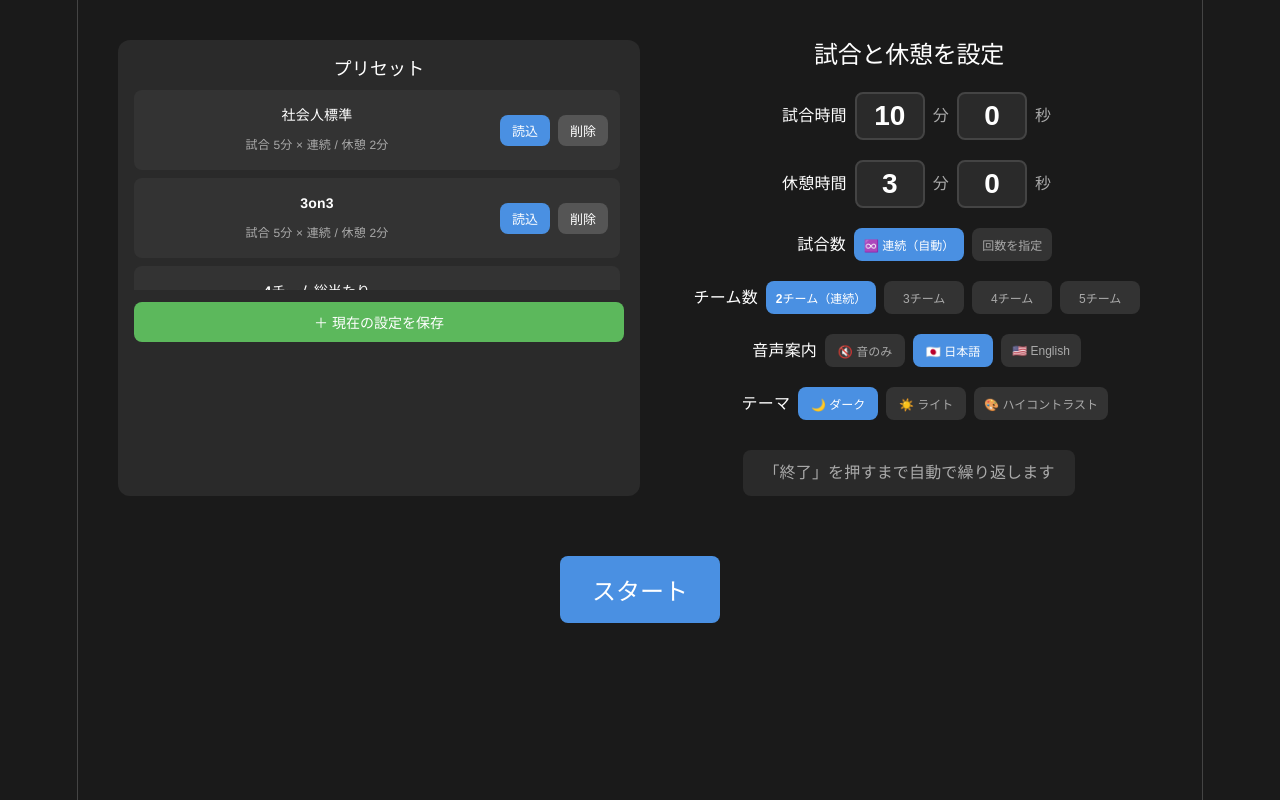
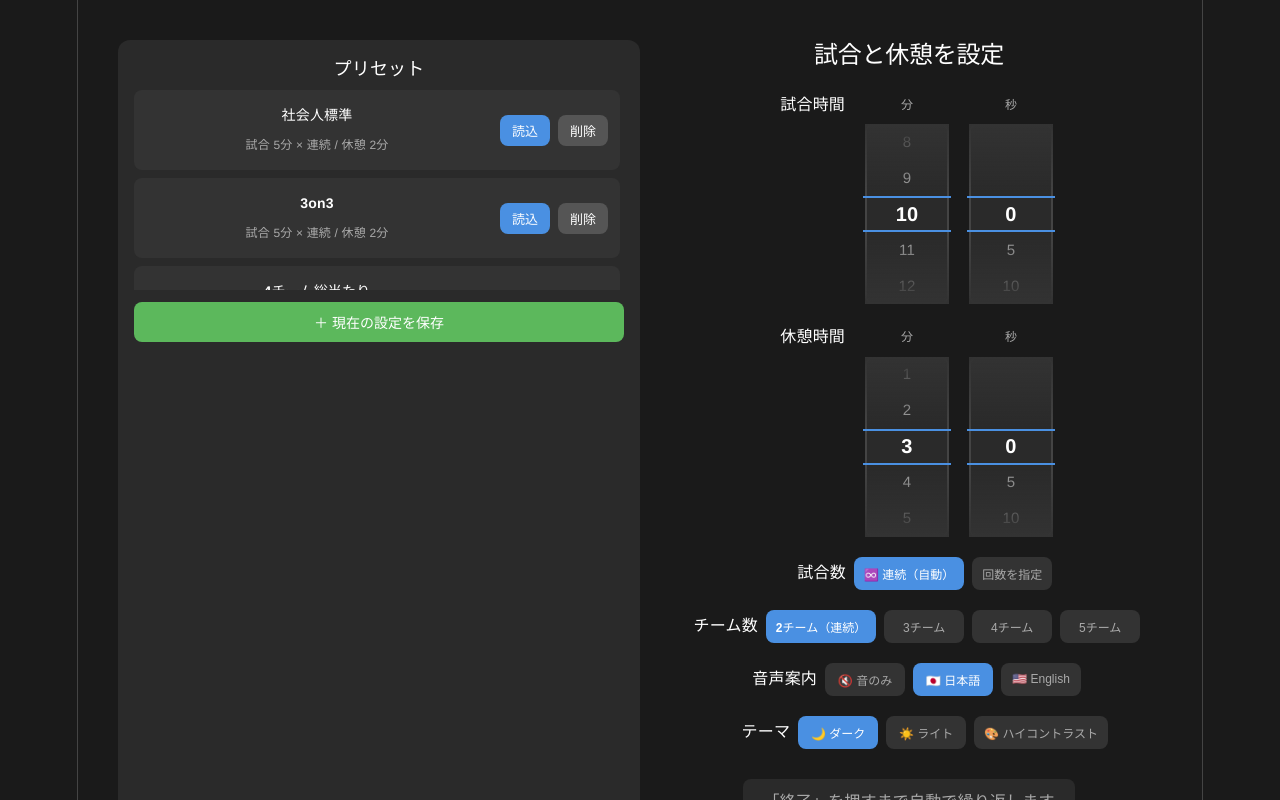
Before and after one commit to ak2hrc-cloud/basket-timer, a React (Vite) app: page / in a window 1280 px wide. Shown: the top 800 px of the page. Built offline with nearby package versions, Linux system fonts and the light colour scheme.

Commit message:
ホイールピッカー追加

```diff
--- a/src/App.css
+++ b/src/App.css
@@ -770,3 +770,117 @@ body::-webkit-scrollbar-thumb,
 .color-swatch:hover {
   opacity: 0.85;
 }
+
+/* ホイールピッカー（NEW） */
+.wheel-row {
+  align-items: flex-start;
+  gap: 20px;
+}
+
+.wheel-field {
+  display: flex;
+  flex-direction: column;
+  align-items: center;
+  gap: 6px;
+}
+
+.wheel-unit-label {
+  font-size: 12px;
+  color: var(--text-muted);
+}
+
+.wheel-wrap {
+  position: relative;
+  width: 84px;
+}
+
+.wheel-band {
+  position: absolute;
+  left: -2px;
+  right: -2px;
+  border-top: 2px solid var(--primary);
+  border-bottom: 2px solid var(--primary);
+  pointer-events: none;
+  z-index: 2;
+}
+
+.wheel-scroll {
+  width: 100%;
+  overflow-y: scroll;
+  scroll-snap-type: y mandatory;
+  background: var(--surface);
+  border: 2px solid var(--border);
+  border-radius: 8px;
+  -webkit-overflow-scrolling: touch;
+}
+
+.wheel-scroll::-webkit-scrollbar {
+  display: none;
+}
+
+.wheel-item {
+  display: flex;
+  align-items: center;
+  justify-content: center;
+  font-size: 15px;
+  color: var(--text-muted);
+  scroll-snap-align: center;
+  font-variant-numeric: tabular-nums;
+  cursor: pointer;
+}
+
+.wheel-item.active {
+  font-size: 20px;
+  color: var(--text);
+  font-weight: bold;
+}
+
+.wheel-item-free {
+  font-size: 12px;
+  color: var(--primary);
+}
+
+.wheel-item-free.active {
+  font-size: 15px;
+  font-weight: bold;
+}
+
+.wheel-fade-top,
+.wheel-fade-bottom {
+  position: absolute;
+  left: 0;
+  right: 0;
+  pointer-events: none;
+  z-index: 1;
+}
+
+.wheel-fade-top {
+  top: 0;
+  background: linear-gradient(var(--surface-2), transparent);
+}
+
+.wheel-fade-bottom {
+  bottom: 0;
+  background: linear-gradient(transparent, var(--surface-2));
+}
+
+.free-input-group {
+  display: flex;
+  align-items: center;
+  gap: 6px;
+}
+
+.free-input-group input {
+  width: 70px;
+}
+
+.free-back-btn {
+  font-size: 12px;
+  padding: 8px 10px;
+  min-width: auto;
+  background: var(--neutral);
+}
+
+.free-back-btn:hover:not(:disabled) {
+  background: var(--neutral-hover);
+}
--- a/src/App.jsx
+++ b/src/App.jsx
@@ -13,6 +13,8 @@ const COLOR_EN = {
 }
 const DEFAULT_TEAM_COLORS = ['赤', '青', '緑', '白', '黒']
 const LOOP_MAX_GAMES = 99
+const MINUTE_VALUES = Array.from({ length: 16 }, (_, i) => i) // 0〜15分
+const SECOND_VALUES = Array.from({ length: 12 }, (_, i) => i * 5) // 0〜55秒（5秒刻み）
 
 function generateRoundRobinMatches(count) {
   let teams = Array.from({ length: count }, (_, i) => i)
@@ -65,6 +67,87 @@ function assignOfficials(matches, teamCount) {
   return officials
 }
 
+// 縦スクロールのホイールピッカー（NEW）
+function WheelPicker({ values, unit, value, onChange, onFreeSelect }) {
+  const itemH = 36
+  const visibleCount = 5
+  const boxH = itemH * visibleCount
+  const padH = (boxH - itemH) / 2
+  const scrollRef = useRef(null)
+  const timeoutRef = useRef(null)
+  const lastCommittedRef = useRef(value)
+  const [activeIndex, setActiveIndex] = useState(() => Math.max(0, values.indexOf(value)))
+
+  useEffect(() => {
+    if (scrollRef.current) {
+      scrollRef.current.scrollTop = activeIndex * itemH
+    }
+    return () => clearTimeout(timeoutRef.current)
+  }, [])
+
+  useEffect(() => {
+    if (value === lastCommittedRef.current) return
+    const idx = Math.max(0, values.indexOf(value))
+    setActiveIndex(idx)
+    if (scrollRef.current) {
+      scrollRef.current.scrollTop = idx * itemH
+    }
+    lastCommittedRef.current = value
+  }, [value, values])
+
+  const handleScroll = () => {
+    if (!scrollRef.current) return
+    const total = values.length + 1
+    const idx = Math.max(0, Math.min(total - 1, Math.round(scrollRef.current.scrollTop / itemH)))
+    setActiveIndex(idx)
+    clearTimeout(timeoutRef.current)
+    timeoutRef.current = setTimeout(() => {
+      if (idx === values.length) {
+        onFreeSelect()
+      } else {
+        const v = values[idx]
+        lastCommittedRef.current = v
+        onChange(v)
+      }
+    }, 120)
+  }
+
+  const scrollToIndex = (idx) => {
+    if (scrollRef.current) {
+      scrollRef.current.scrollTo({ top: idx * itemH, behavior: 'smooth' })
+    }
+  }
+
+  return (
+    <div className="wheel-wrap" style={{ height: boxH }}>
+      <div className="wheel-band" style={{ top: padH, height: itemH }} />
+      <div className="wheel-scroll" ref={scrollRef} onScroll={handleScroll} style={{ height: boxH }}>
+        <div style={{ height: padH }} />
+        {values.map((v, i) => (
+          <div
+            key={v}
+            className={`wheel-item ${i === activeIndex ? 'active' : ''}`}
+            style={{ height: itemH }}
+            onClick={() => scrollToIndex(i)}
+          >
+            {v}{unit}
+          </div>
+        ))}
+        <div
+          className={`wheel-item wheel-item-free ${values.length === activeIndex ? 'active' : ''}`}
+          style={{ height: itemH }}
+          onClick={() => scrollToIndex(values.length)}
+        >
+          自由入力
+        </div>
+        <div style={{ height: padH }} />
+      </div>
+      <div className="wheel-fade-top" style={{ height: padH }} />
+      <div className="wheel-fade-bottom" style={{ height: padH }} />
+    </div>
+  )
+}
+
 function App() {
   const [gameMinutes, setGameMinutes] = useState(10)
   const [gameSeconds, setGameSeconds] = useState(0)
@@ -74,6 +157,12 @@ function App() {
   const [limitGames, setLimitGames] = useState(false)
   const [voiceMode, setVoiceMode] = useState('ja')
   const [theme, setTheme] = useState('dark')
+
+  // 時間設定：ホイール/自由入力の切替（NEW）
+  const [gameMinFree, setGameMinFree] = useState(false)
+  const [gameSecFree, setGameSecFree] = useState(false)
+  const [restMinFree, setRestMinFree] = useState(false)
+  const [restSecFree, setRestSecFree] = useState(false)
 
   const [teamCount, setTeamCount] = useState(2)
   const [labelStyle, setLabelStyle] = useState('alpha')
@@ -237,7 +326,6 @@ function App() {
     window.speechSynthesis.speak(utterance)
   }
 
-  // プリセット読み込み（社会人標準の初期値を変更、NEW）
   useEffect(() => {
     try {
       const stored = localStorage.getItem('basket-timer-presets')
@@ -597,7 +685,6 @@ function App() {
   const totalMin = Math.floor(totalSeconds / 60)
   const totalSec = totalSeconds % 60
 
-  // プリセット保存（新規作成分を先頭に追加、NEW）
   const handleSavePreset = () => {
     const defaultName = isTeamMatch
       ? `${teamCount}チーム総当たり`
@@ -614,6 +701,7 @@ function App() {
     setPresets([newPreset, ...presets])
   }
 
+  // プリセット読込：範囲外の値は自由入力モードに自動切替（NEW）
   const handleLoadPreset = (preset) => {
     setGameMinutes(preset.gameMinutes)
     setGameSeconds(preset.gameSeconds)
@@ -626,6 +714,10 @@ function App() {
     setTeamColors(preset.teamColors || DEFAULT_TEAM_COLORS)
     if (preset.voiceMode) setVoiceMode(preset.voiceMode)
     if (preset.theme) setTheme(preset.theme)
+    setGameMinFree(!MINUTE_VALUES.includes(preset.gameMinutes))
+    setGameSecFree(!SECOND_VALUES.includes(preset.gameSeconds))
+    setRestMinFree(!MINUTE_VALUES.includes(preset.restMinutes))
+    setRestSecFree(!SECOND_VALUES.includes(preset.restSeconds))
   }
 
   const handleDeletePreset = (presetId, presetName) => {
@@ -891,23 +983,75 @@ function App() {
 
           <div className="setting">
             <h2 className="setting-title">試合と休憩を設定</h2>
-            <div className="setting-row">
+
+            {/* 試合時間（ホイール/自由入力、NEW） */}
+            <div className="setting-row wheel-row">
               <span className="setting-label">試合時間</span>
+              <div className="wheel-field">
+                <div className="wheel-unit-label">分</div>
+                {gameMinFree ? (
+                  <div className="free-input-group">
                     <input type="number" min="0" max="99" value={gameMinutes}
                       onChange={(e) => setGameMinutes(Math.max(0, Math.min(99, parseInt(e.target.value) || 0)))} />
-              <span className="unit">分</span>
+                    <button className="free-back-btn" onClick={() => {
+                      setGameMinutes(v => Math.max(0, Math.min(15, v)))
+                      setGameMinFree(false)
+                    }}>戻す</button>
+                  </div>
+                ) : (
+                  <WheelPicker values={MINUTE_VALUES} unit="" value={gameMinutes} onChange={setGameMinutes} onFreeSelect={() => setGameMinFree(true)} />
+                )}
+              </div>
+              <div className="wheel-field">
+                <div className="wheel-unit-label">秒</div>
+                {gameSecFree ? (
+                  <div className="free-input-group">
                     <input type="number" min="0" max="59" value={gameSeconds}
                       onChange={(e) => setGameSeconds(Math.max(0, Math.min(59, parseInt(e.target.value) || 0)))} />
-              <span className="unit">秒</span>
+                    <button className="free-back-btn" onClick={() => {
+                      setGameSeconds(v => Math.max(0, Math.min(55, Math.round(v / 5) * 5)))
+                      setGameSecFree(false)
+                    }}>戻す</button>
                   </div>
-            <div className="setting-row">
+                ) : (
+                  <WheelPicker values={SECOND_VALUES} unit="" value={gameSeconds} onChange={setGameSeconds} onFreeSelect={() => setGameSecFree(true)} />
+                )}
+              </div>
+            </div>
+
+            {/* 休憩時間（ホイール/自由入力、NEW） */}
+            <div className="setting-row wheel-row">
               <span className="setting-label">休憩時間</span>
+              <div className="wheel-field">
+                <div className="wheel-unit-label">分</div>
+                {restMinFree ? (
+                  <div className="free-input-group">
                     <input type="number" min="0" max="99" value={restMinutes}
                       onChange={(e) => setRestMinutes(Math.max(0, Math.min(99, parseInt(e.target.value) || 0)))} />
-              <span className="unit">分</span>
+                    <button className="free-back-btn" onClick={() => {
+                      setRestMinutes(v => Math.max(0, Math.min(15, v)))
+                      setRestMinFree(false)
+                    }}>戻す</button>
+                  </div>
+                ) : (
+                  <WheelPicker values={MINUTE_VALUES} unit="" value={restMinutes} onChange={setRestMinutes} onFreeSelect={() => setRestMinFree(true)} />
+                )}
+              </div>
+              <div className="wheel-field">
+                <div className="wheel-unit-label">秒</div>
+                {restSecFree ? (
+                  <div className="free-input-group">
                     <input type="number" min="0" max="59" value={restSeconds}
                       onChange={(e) => setRestSeconds(Math.max(0, Math.min(59, parseInt(e.target.value) || 0)))} />
-              <span className="unit">秒</span>
+                    <button className="free-back-btn" onClick={() => {
+                      setRestSeconds(v => Math.max(0, Math.min(55, Math.round(v / 5) * 5)))
+                      setRestSecFree(false)
+                    }}>戻す</button>
+                  </div>
+                ) : (
+                  <WheelPicker values={SECOND_VALUES} unit="" value={restSeconds} onChange={setRestSeconds} onFreeSelect={() => setRestSecFree(true)} />
+                )}
+              </div>
             </div>
 
             <div className="setting-row voice-row">
```
Lines whose indentation alone changed are shown as unchanged.
